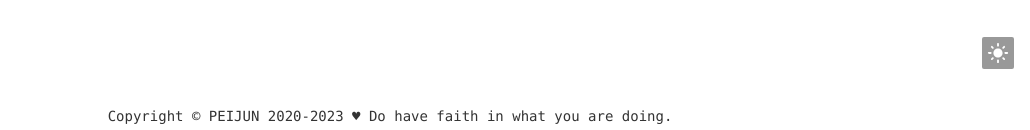
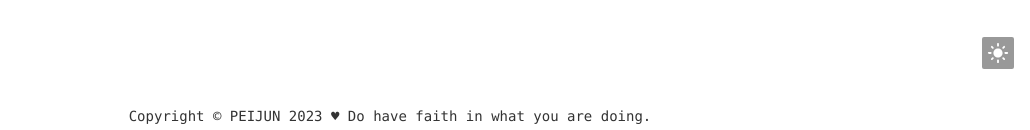
Before and after one commit to swfcsh/swfcsh.github.io, a Jekyll site: the page built from index.html, in a window 1280 px wide. Shown: the part 767-897 px from the top of the page, without its empty margins (250-1280 px from the left). Built offline with Jekyll 4.4.1, drawn with Linux system fonts in a browser that asks for light colours.

Commit message:
update footertext

```diff
--- a/_config.yml
+++ b/_config.yml
@@ -5,7 +5,7 @@ title: X-Blog
 description: 一个记录生活和随想停留的地方
 keywords: Blog,Python,Travelling
 author: Peijun
-footerText: 'Copyright © PEIJUN 2020-2023'
+footerText: 'Copyright © PEIJUN 2023'
 
 # 这些不要动
 permalink: /posts/:year/:month/:day/:title.html
```
Also changed, not shown: 1 other file.
